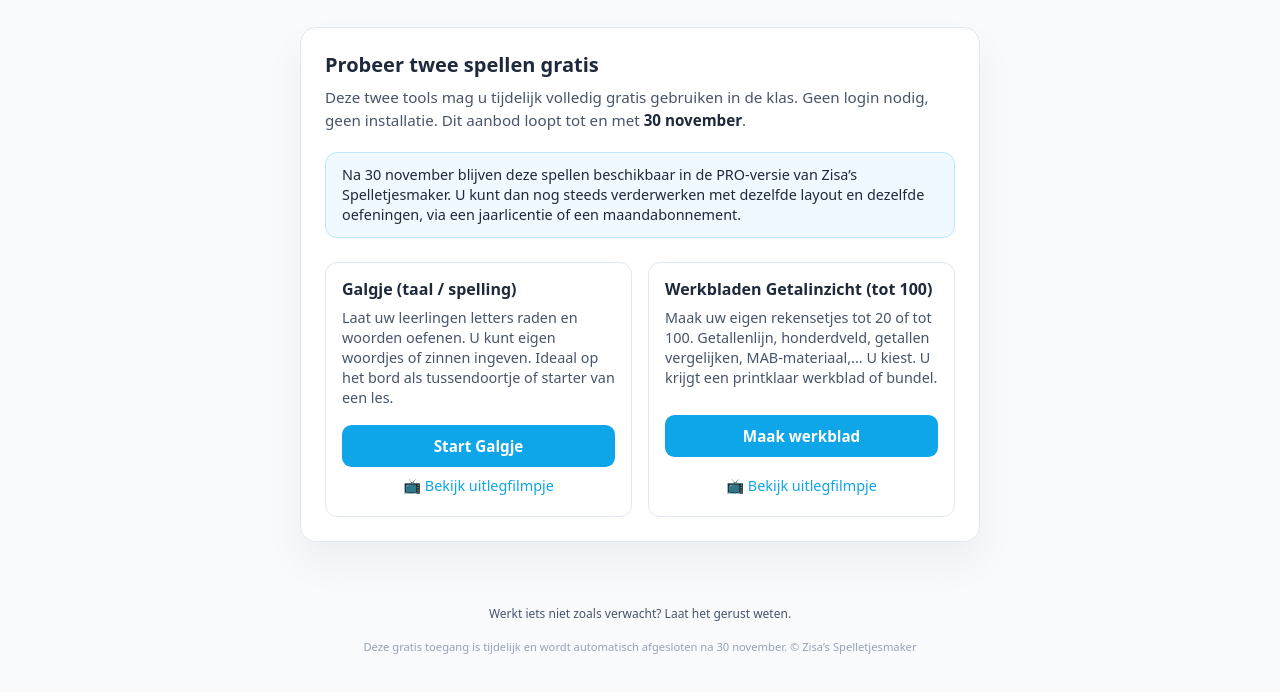
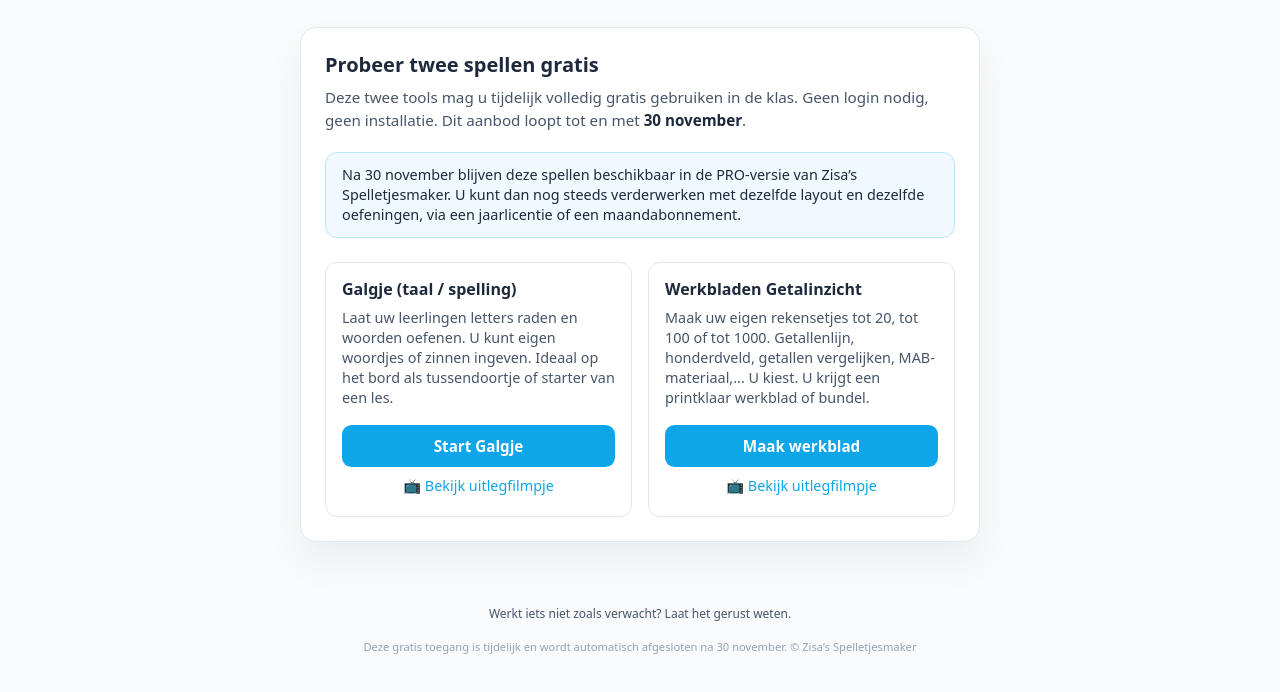
Before and after one commit to IsabelRockele/Zisa-gratis, a plain HTML site: page index.html in a window 1280 px wide. Shown: the part 108-800 px from the top of the page. Drawn offline with Linux system fonts and the light colour scheme.

Commit message:
Update index.html

```diff
--- a/index.html
+++ b/index.html
@@ -320,9 +320,9 @@
       <!-- GETALINZICHT -->
       <article class="game-tile">
         <div class="game-head">
-          <div class="game-title">Werkbladen Getalinzicht (tot 100)</div>
+          <div class="game-title">Werkbladen Getalinzicht</div>
           <div class="game-desc">
-            Maak uw eigen rekensetjes tot 20 of tot 100.
+            Maak uw eigen rekensetjes tot 20, tot 100 of tot 1000.
             Getallenlijn, honderdveld, getallen vergelijken, MAB-materiaal,... U kiest.
             U krijgt een printklaar werkblad of bundel.
           </div>
```
